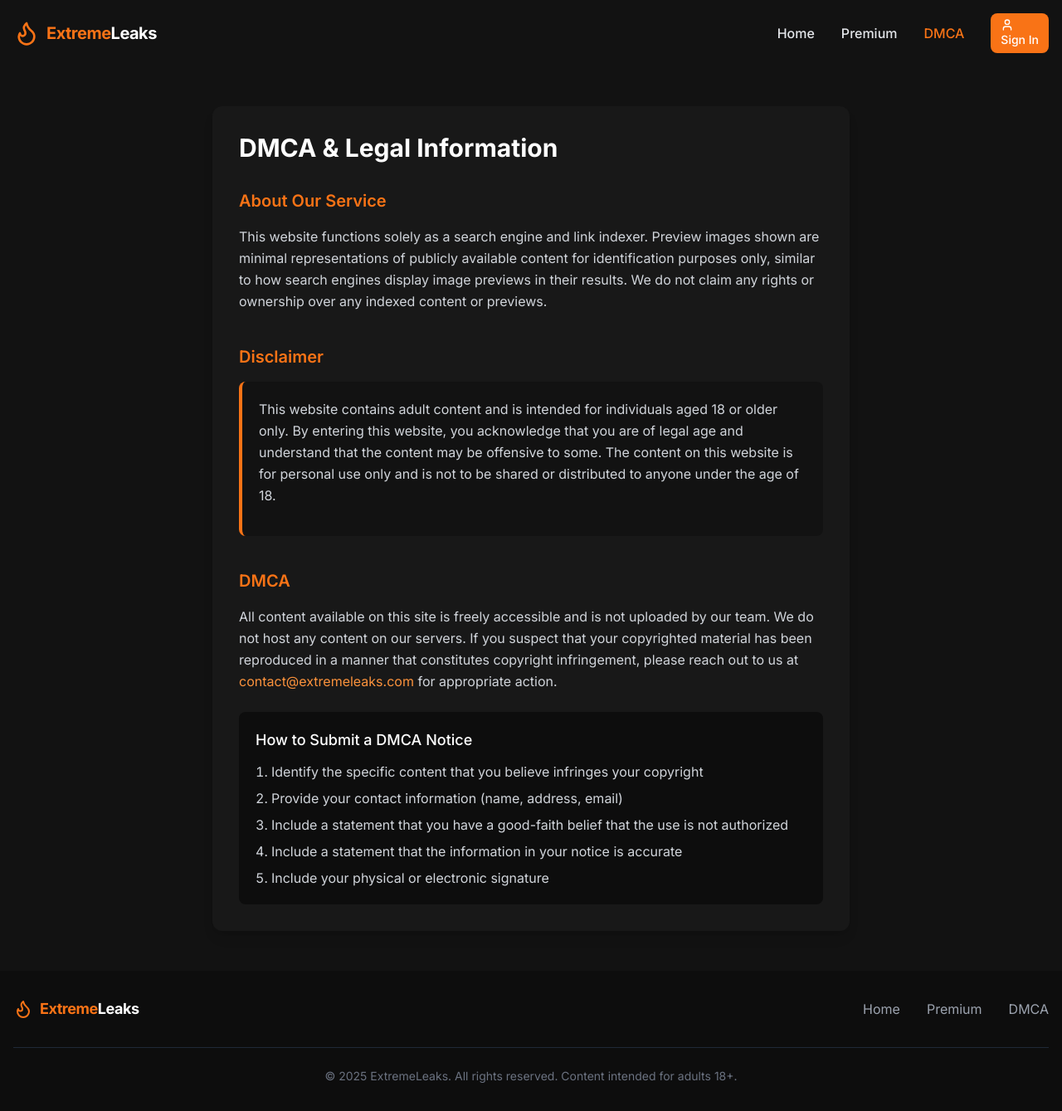
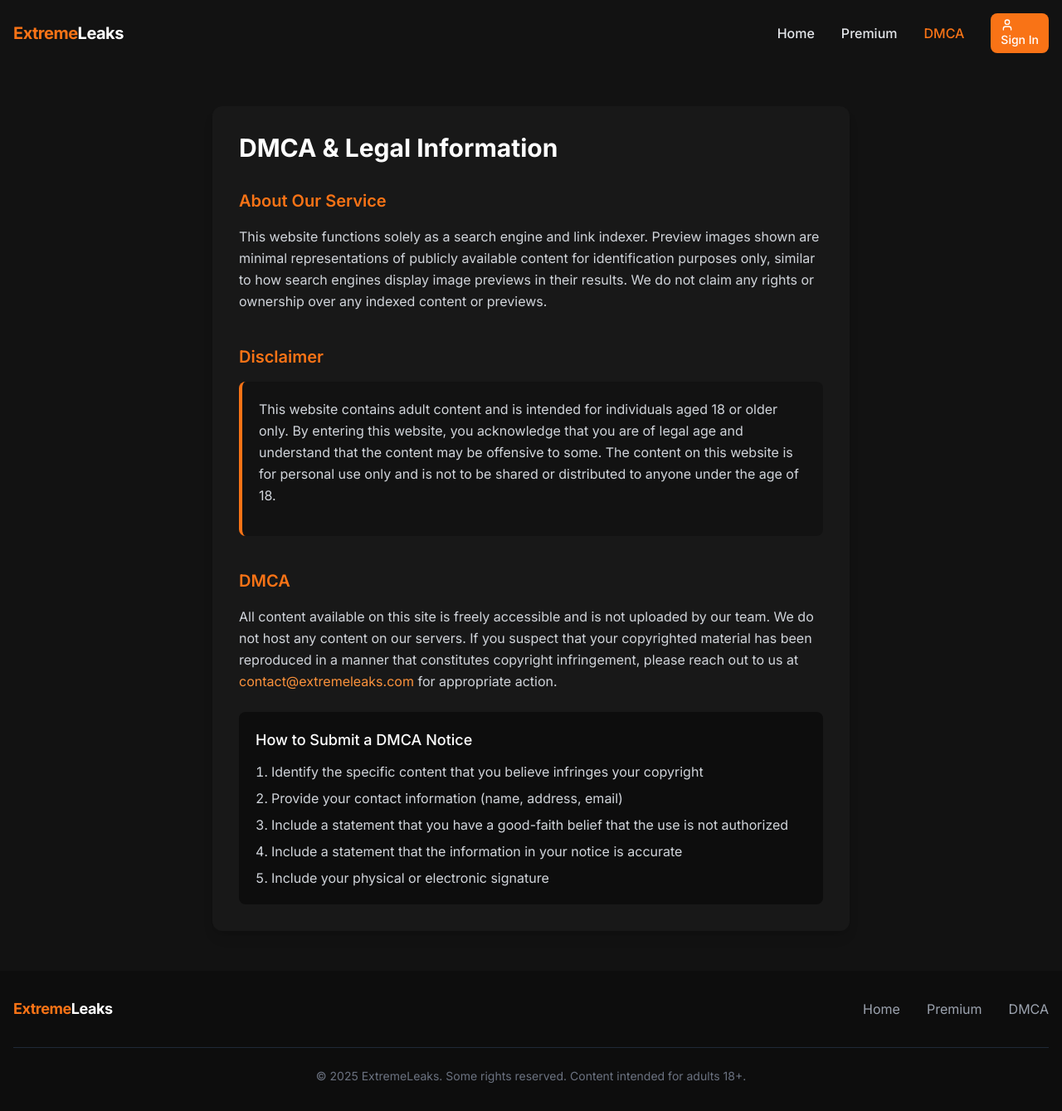
Before and after one commit to Ruanb1509/ExtremeLeaks, a React (Vite) app: page /dmca in a window 1280 px wide. Shown: the whole page at 83% size. Built offline with nearby package versions, Linux system fonts and the light colour scheme.

Commit message:
fix: remove flame

```diff
--- a/src/components/layout/Footer.tsx
+++ b/src/components/layout/Footer.tsx
@@ -10,7 +10,6 @@
       <div className="container mx-auto px-4">
         <div className="flex flex-col md:flex-row justify-between items-center">
           <div className="flex items-center mb-6 md:mb-0">
-            <Flame className="w-6 h-6 text-primary-500 mr-2" />
             <span className="text-lg font-bold tracking-tight">
               <span className="text-primary-500">Extreme</span>
               <span className="text-white">Leaks</span>
@@ -32,7 +31,7 @@
 
         <div className="mt-8 pt-6 border-t border-gray-800">
           <p className="text-gray-500 text-center text-sm">
-            &copy; {currentYear} ExtremeLeaks. All rights reserved. Content intended for adults 18+.
+          &copy; {currentYear} ExtremeLeaks. Some rights reserved. Content intended for adults 18+.
           </p>
         </div>
       </div>
--- a/src/components/layout/Header.tsx
+++ b/src/components/layout/Header.tsx
@@ -53,7 +53,6 @@
         <div className="container mx-auto px-4">
           <div className="flex justify-between items-center py-4">
             <Link to="/" className="flex items-center space-x-2">
-              <Flame className="w-8 h-8 text-primary-500" />
               <span className="text-xl font-bold tracking-tight">
                 <span className="text-primary-500">Extreme</span>
                 <span className="text-white">Leaks</span>
```
